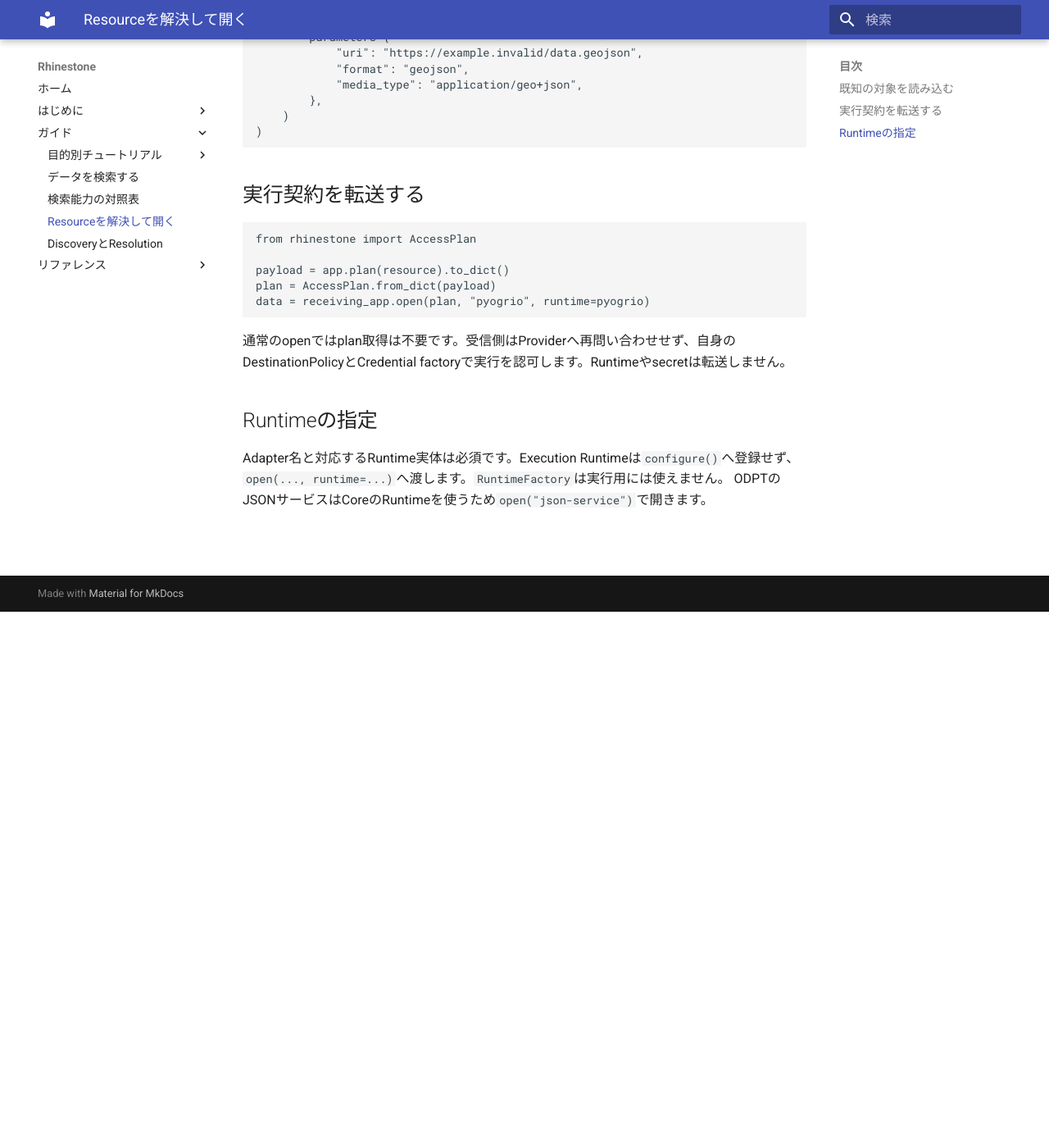
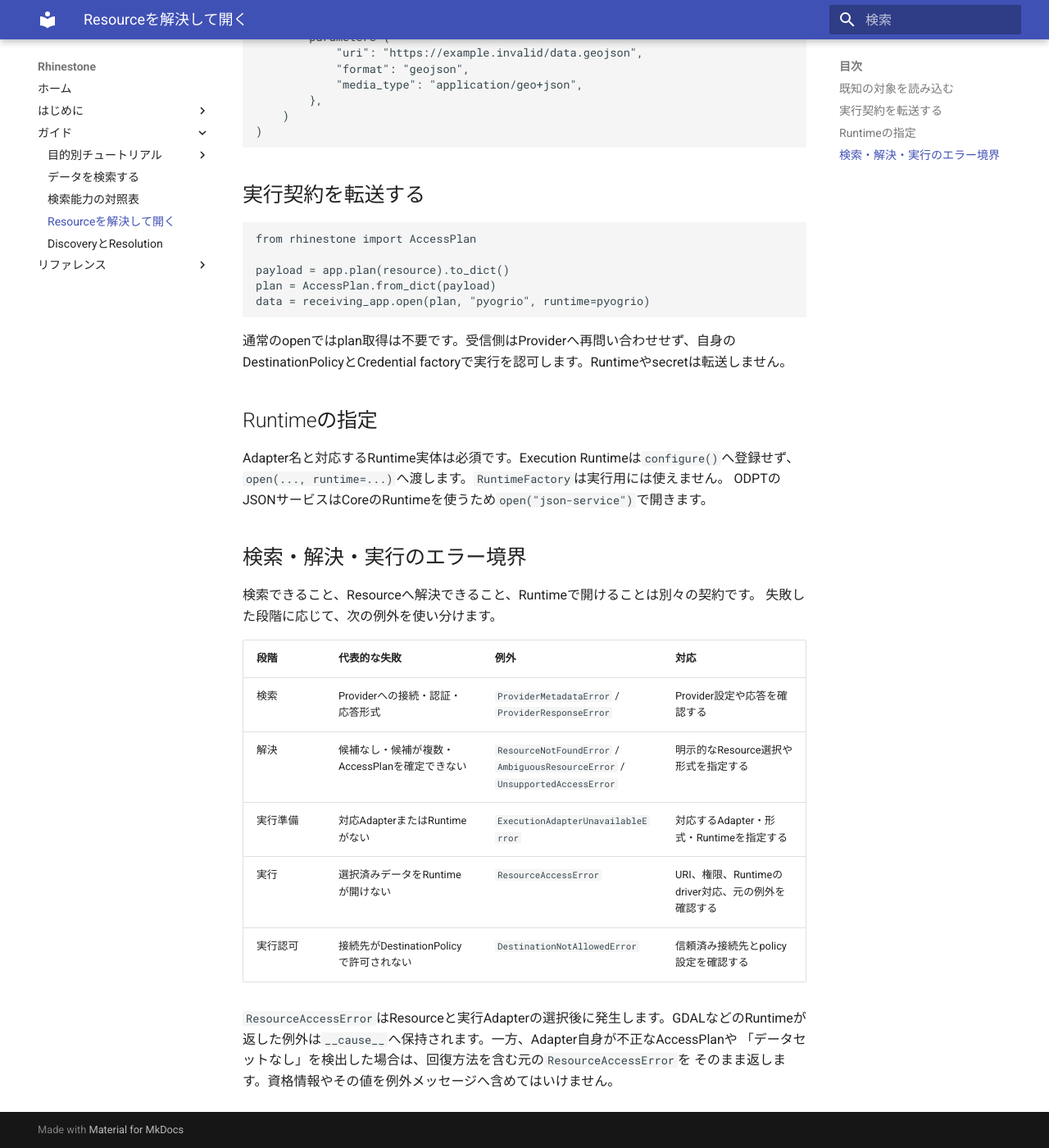
Before and after one commit to u-kitazawa/rhinestone, an MkDocs documentation site: the page built from docs/resolve-and-open.md, in a window 1280 px wide and 1400 px high, scrolled down 654 px. Shown: the whole window at 82% size. Built offline with MkDocs 1.6.1 and Material for MkDocs 9.7.7, drawn with Linux system fonts in a browser that asks for light colours.

Commit message:
fix: preserve actionable GDAL access errors

```diff
--- a/docs/resolve-and-open.md
+++ b/docs/resolve-and-open.md
@@ -52,3 +52,21 @@ DestinationPolicyとCredential factoryで実行を認可します。Runtimeやse
 Adapter名と対応するRuntime実体は必須です。Execution Runtimeは`configure()`へ登録せず、
 `open(..., runtime=...)`へ渡します。`RuntimeFactory`は実行用には使えません。
 ODPTのJSONサービスはCoreのRuntimeを使うため`open("json-service")`で開きます。
+
+## 検索・解決・実行のエラー境界
+
+検索できること、Resourceへ解決できること、Runtimeで開けることは別々の契約です。
+失敗した段階に応じて、次の例外を使い分けます。
+
+| 段階 | 代表的な失敗 | 例外 | 対応 |
+| --- | --- | --- | --- |
+| 検索 | Providerへの接続・認証・応答形式 | `ProviderMetadataError` / `ProviderResponseError` | Provider設定や応答を確認する |
+| 解決 | 候補なし・候補が複数・AccessPlanを確定できない | `ResourceNotFoundError` / `AmbiguousResourceError` / `UnsupportedAccessError` | 明示的なResource選択や形式を指定する |
+| 実行準備 | 対応AdapterまたはRuntimeがない | `ExecutionAdapterUnavailableError` | 対応するAdapter・形式・Runtimeを指定する |
+| 実行 | 選択済みデータをRuntimeが開けない | `ResourceAccessError` | URI、権限、Runtimeのdriver対応、元の例外を確認する |
+| 実行認可 | 接続先がDestinationPolicyで許可されない | `DestinationNotAllowedError` | 信頼済み接続先とpolicy設定を確認する |
+
+`ResourceAccessError`はResourceと実行Adapterの選択後に発生します。GDALなどのRuntimeが
+返した例外は`__cause__`へ保持されます。一方、Adapter自身が不正なAccessPlanや
+「データセットなし」を検出した場合は、回復方法を含む元の`ResourceAccessError`を
+そのまま返します。資格情報やその値を例外メッセージへ含めてはいけません。
```
Also changed, not shown: 2 other files.
